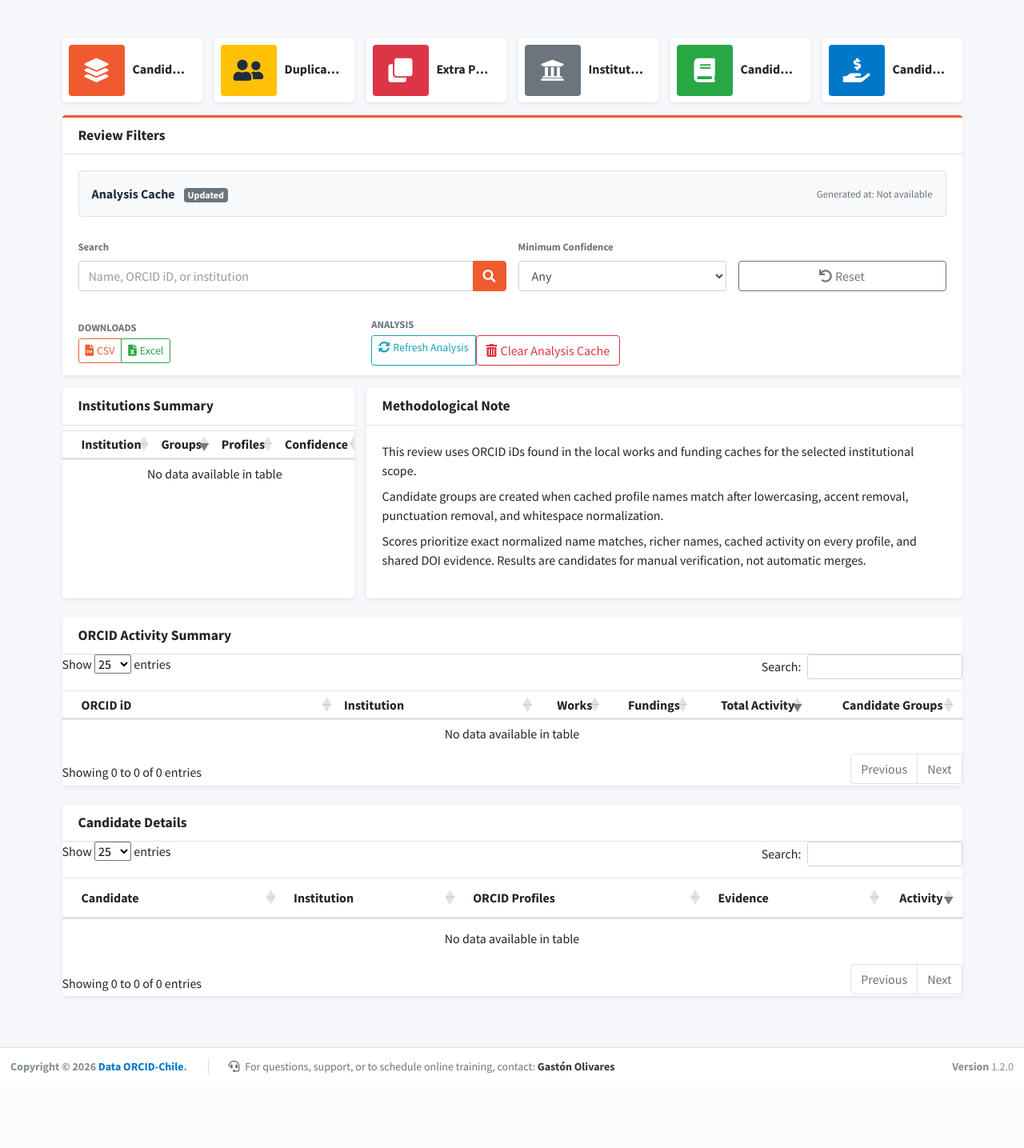
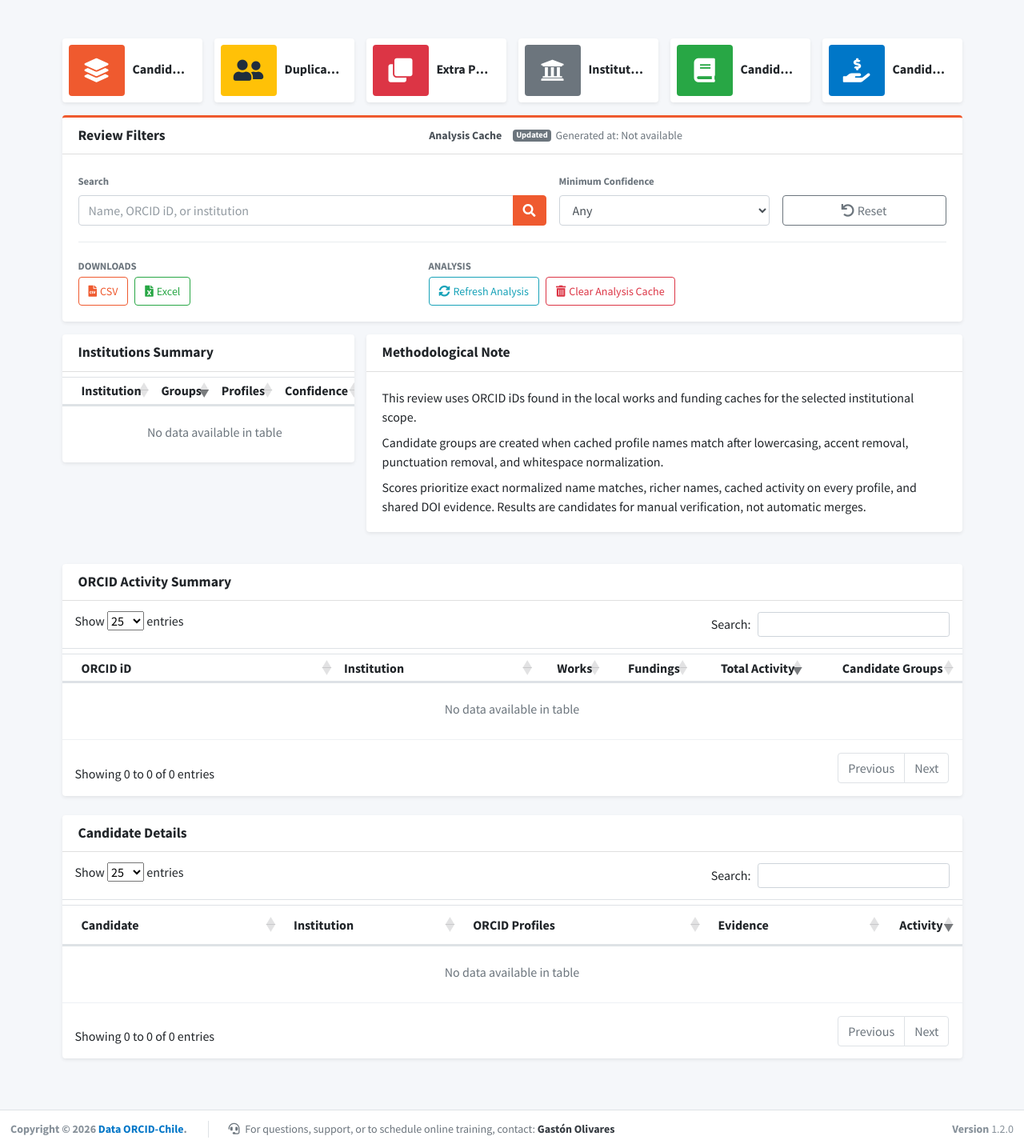
Before and after one commit to ConsorcioCINCEL/DataOrcid, a Python web app: template app/templates/duplicates/index.html in a window 1280 px wide. Shown: the whole page at 80% size. Before the commit the page ends 1344 px from the top, so only its background shows below. Run offline with Jinja, Linux system fonts and the light colour scheme; the template is opened without the code that fills it, so the values that code supplies are empty; some libraries are stand-ins or nearby versions.

Commit message:
Improve duplicate profile review layout

```diff
--- a/app/blueprints/duplicates.py
+++ b/app/blueprints/duplicates.py
@@ -83,8 +83,8 @@ def clear_cache():
 
 
 def _requested_scope() -> str:
-    if session.get("is_admin") and request.args.get("scope") == "all":
-        return "all"
+    if session.get("is_admin"):
+        return "current" if request.args.get("scope") == "current" else "all"
     return "current"
 
 
--- a/app/static/css/custom.css
+++ b/app/static/css/custom.css
@@ -234,3 +234,183 @@ a:hover {
     background-color: #59359a !important; /* 10% darker */
     border-color: #51308d !important;
 }
+
+/* 8. DUPLICATE PROFILE REVIEW
+   ----------------------------------------------------------------------- */
+.duplicate-review-header {
+    align-items: center;
+    display: flex;
+    flex-wrap: wrap;
+    gap: 0.75rem 1rem;
+    justify-content: space-between;
+}
+
+.duplicate-review-header .card-title {
+    float: none;
+}
+
+.duplicate-cache-status {
+    align-items: center;
+    color: #495057;
+    display: flex;
+    flex-wrap: wrap;
+    font-size: 0.875rem;
+    gap: 0.35rem;
+}
+
+.duplicate-filter-grid {
+    align-items: end;
+    display: grid;
+    gap: 1rem;
+    grid-template-columns: minmax(280px, 1fr) minmax(220px, 0.45fr) minmax(170px, 0.35fr);
+}
+
+.duplicate-filter-grid label,
+.duplicate-action-group .small {
+    letter-spacing: 0;
+}
+
+.duplicate-filter-reset {
+    align-self: end;
+}
+
+.duplicate-control-button {
+    align-items: center;
+    display: flex;
+    min-height: calc(2.25rem + 2px);
+    justify-content: center;
+}
+
+.duplicate-action-grid {
+    align-items: end;
+    border-top: 1px solid #e9ecef;
+    display: grid;
+    gap: 1rem 1.25rem;
+    grid-template-columns: minmax(180px, 0.8fr) minmax(360px, 1.2fr) auto;
+    margin-top: 1.25rem;
+    padding-top: 1.25rem;
+}
+
+.duplicate-action-group {
+    min-width: 0;
+}
+
+.duplicate-action-group-right {
+    justify-self: end;
+    text-align: right;
+}
+
+.duplicate-button-row {
+    align-items: center;
+    display: flex;
+    flex-wrap: wrap;
+    gap: 0.5rem;
+}
+
+.duplicate-action-group-right .duplicate-button-row {
+    justify-content: flex-end;
+}
+
+.duplicate-button-row form {
+    display: flex;
+    margin: 0;
+}
+
+.duplicate-button-row .btn {
+    align-items: center;
+    display: inline-flex;
+    font-size: 0.875rem;
+    justify-content: center;
+    min-height: 36px;
+    white-space: nowrap;
+}
+
+#institutionsSummaryTable thead th,
+#orcidActivityTable thead th,
+#candidateDetailsTable thead th {
+    white-space: nowrap;
+}
+
+#orcidActivityTable_wrapper > .row:first-child,
+#candidateDetailsTable_wrapper > .row:first-child {
+    align-items: center;
+    border-bottom: 1px solid #dee2e6;
+    margin: 0;
+    padding: 0.85rem 1rem;
+}
+
+#orcidActivityTable_wrapper > .row:last-child,
+#candidateDetailsTable_wrapper > .row:last-child {
+    align-items: center;
+    border-top: 1px solid #eef1f4;
+    margin: 0;
+    padding: 0.85rem 1rem;
+}
+
+#orcidActivityTable_wrapper .dataTables_length,
+#orcidActivityTable_wrapper .dataTables_filter,
+#candidateDetailsTable_wrapper .dataTables_length,
+#candidateDetailsTable_wrapper .dataTables_filter {
+    margin: 0;
+}
+
+#orcidActivityTable_wrapper .dataTables_filter label,
+#candidateDetailsTable_wrapper .dataTables_filter label {
+    margin-bottom: 0;
+}
+
+#orcidActivityTable_wrapper .dataTables_filter input,
+#candidateDetailsTable_wrapper .dataTables_filter input {
+    margin-left: 0.5rem;
+    max-width: 240px;
+    width: 42vw;
+}
+
+#institutionsSummaryTable_wrapper .dataTables_empty,
+#orcidActivityTable_wrapper .dataTables_empty,
+#candidateDetailsTable_wrapper .dataTables_empty {
+    color: #6c757d;
+    padding: 1.25rem;
+}
+
+@media (max-width: 1199.98px) {
+    .duplicate-action-grid {
+        grid-template-columns: repeat(2, minmax(0, 1fr));
+    }
+
+    .duplicate-action-group-right {
+        justify-self: start;
+        text-align: left;
+    }
+
+    .duplicate-action-group-right .duplicate-button-row {
+        justify-content: flex-start;
+    }
+}
+
+@media (max-width: 767.98px) {
+    .duplicate-filter-grid,
+    .duplicate-action-grid {
+        grid-template-columns: 1fr;
+    }
+
+    .duplicate-cache-status {
+        align-items: flex-start;
+        flex-direction: column;
+    }
+
+    .duplicate-button-row .btn,
+    .duplicate-button-row form {
+        width: 100%;
+    }
+
+    .duplicate-button-row form .btn {
+        width: 100%;
+    }
+
+    #orcidActivityTable_wrapper .dataTables_filter input,
+    #candidateDetailsTable_wrapper .dataTables_filter input {
+        margin-left: 0;
+        width: 100%;
+    }
+}
--- a/app/templates/duplicates/index.html
+++ b/app/templates/duplicates/index.html
@@ -38,24 +38,22 @@
 </div>
 
 <div class="card card-outline card-primary shadow-sm">
-  <div class="card-header">
+  <div class="card-header duplicate-review-header">
     <h3 class="card-title text-bold mb-0">{{ _('Review Filters') }}</h3>
+    <div class="duplicate-cache-status">
+      <span class="font-weight-bold">{{ _('Analysis Cache') }}</span>
+      <span class="badge badge-{{ 'success' if report.cache.hit else 'secondary' }} ml-2">
+        {{ _('Reused') if report.cache.hit else _('Updated') }}
+      </span>
+      <span class="text-muted">
+        {{ _('Generated at') }}: {{ report.cache.generated_at|datetimeformat if report.cache.generated_at else _('Not available') }}
+      </span>
+    </div>
   </div>
   <div class="card-body">
-    <div class="d-flex flex-column flex-md-row justify-content-between align-items-md-center mb-4 p-3 bg-light border rounded">
-      <div>
-        <span class="font-weight-bold">{{ _('Analysis Cache') }}</span>
-        <span class="badge badge-{{ 'success' if report.cache.hit else 'secondary' }} ml-2">
-          {{ _('Reused') if report.cache.hit else _('Updated') }}
-        </span>
-      </div>
-      <div class="small text-muted mt-2 mt-md-0">
-        {{ _('Generated at') }}: {{ report.cache.generated_at or _('Not available') }}
-      </div>
-    </div>
-    <form method="get" class="row">
+    <form method="get" class="duplicate-filter-grid">
       <input type="hidden" name="scope" value="{{ scope }}">
-      <div class="col-lg-6">
+      <div class="duplicate-filter-search">
         <label for="duplicateSearch" class="small text-muted">{{ _('Search') }}</label>
         <div class="input-group">
           <input id="duplicateSearch" name="q" type="search" class="form-control" value="{{ query }}" placeholder="{{ _('Name, ORCID iD, or institution') }}">
@@ -64,7 +62,7 @@
           </div>
         </div>
       </div>
-      <div class="col-lg-3 mt-3 mt-lg-0">
+      <div>
         <label for="confidenceFilter" class="small text-muted">{{ _('Minimum Confidence') }}</label>
         <select id="confidenceFilter" name="min_confidence" class="form-control">
           <option value="0" {% if min_confidence == 0 %}selected{% endif %}>{{ _('Any') }}</option>
@@ -72,18 +70,16 @@
           <option value="85" {% if min_confidence == 85 %}selected{% endif %}>{{ _('High') }}</option>
         </select>
       </div>
-      <div class="col-lg-3 mt-3 mt-lg-0 d-flex align-items-end">
-        <a href="{{ url_for('duplicates.index', scope=scope) }}" class="btn btn-outline-secondary btn-block">
+      <div class="duplicate-filter-reset">
+        <a href="{{ url_for('duplicates.index', scope=scope) }}" class="btn btn-outline-secondary btn-block duplicate-control-button">
           <i class="fas fa-undo mr-1"></i>{{ _('Reset') }}
         </a>
       </div>
     </form>
-  </div>
-  <div class="card-footer bg-white">
-    <div class="row align-items-center">
-      <div class="col-xl-4 mb-2 mb-xl-0">
+    <div class="duplicate-action-grid">
+      <div class="duplicate-action-group">
         <div class="small text-muted font-weight-bold text-uppercase mb-1">{{ _('Downloads') }}</div>
-        <div class="btn-group btn-group-sm">
+        <div class="duplicate-button-row">
           <a class="btn btn-outline-primary" href="{{ url_for('duplicates.download', scope=scope, format='csv') }}">
             <i class="fas fa-file-csv mr-1"></i>{{ _('CSV') }}
           </a>
@@ -92,13 +88,13 @@
           </a>
         </div>
       </div>
-      <div class="col-xl-4 mb-2 mb-xl-0">
+      <div class="duplicate-action-group">
         <div class="small text-muted font-weight-bold text-uppercase mb-1">{{ _('Analysis') }}</div>
-        <div class="btn-group btn-group-sm">
+        <div class="duplicate-button-row">
           <a class="btn btn-outline-info" href="{{ url_for('duplicates.index', scope=scope, refresh='1') }}">
             <i class="fas fa-sync-alt mr-1"></i>{{ _('Refresh Analysis') }}
           </a>
-          <form method="post" action="{{ url_for('duplicates.clear_cache', scope=scope) }}" class="d-inline">
+          <form method="post" action="{{ url_for('duplicates.clear_cache', scope=scope) }}">
             <input type="hidden" name="csrf_token" value="{{ csrf_token() }}">
             <button type="submit" class="btn btn-outline-danger">
               <i class="fas fa-trash-alt mr-1"></i>{{ _('Clear Analysis Cache') }}
@@ -107,9 +103,9 @@
         </div>
       </div>
       {% if session.get('is_admin') %}
-      <div class="col-xl-4 text-xl-right">
+      <div class="duplicate-action-group duplicate-action-group-right">
         <div class="small text-muted font-weight-bold text-uppercase mb-1">{{ _('Scope') }}</div>
-        <div class="btn-group btn-group-sm">
+        <div class="duplicate-button-row">
           <a class="btn {% if scope == 'current' %}btn-secondary{% else %}btn-outline-secondary{% endif %}" href="{{ url_for('duplicates.index', scope='current') }}">
             <i class="fas fa-university mr-1"></i>{{ _('Current Institution') }}
           </a>
@@ -125,7 +121,7 @@
 
 <div class="row">
   <div class="col-xl-4">
-    <div class="card shadow-sm h-100">
+    <div class="card shadow-sm">
       <div class="card-header">
         <h3 class="card-title text-bold">{{ _('Institutions Summary') }}</h3>
       </div>
@@ -157,7 +153,7 @@
     </div>
   </div>
   <div class="col-xl-8 mt-4 mt-xl-0">
-    <div class="card shadow-sm h-100">
+    <div class="card shadow-sm">
       <div class="card-header">
         <h3 class="card-title text-bold">{{ _('Methodological Note') }}</h3>
       </div>
```
Also changed, not shown: app/__init__.py (+3 -4 lines).
